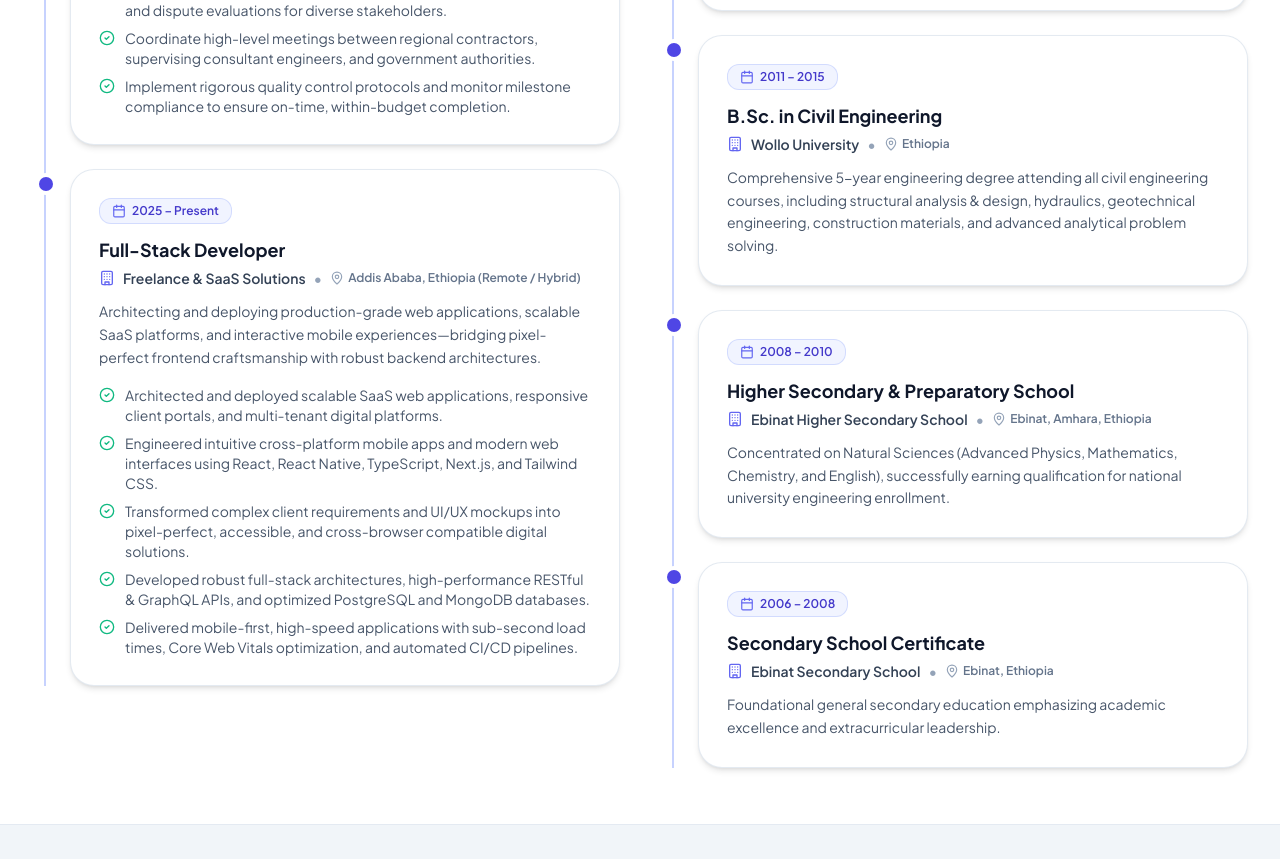
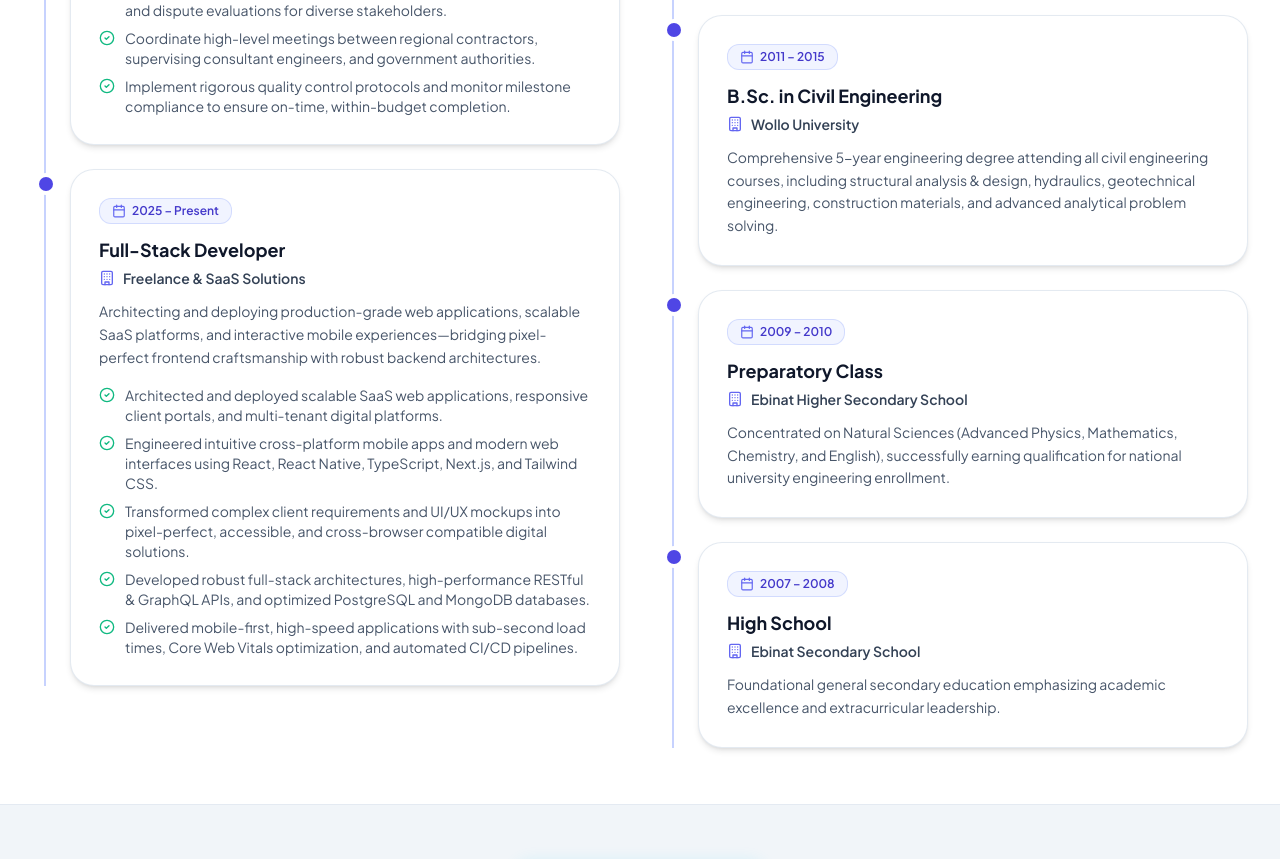
Before and after one commit to meseretshumye/Resume, a React (Vite) app: page / in a window 1280 px wide. Shown: the part 3920-4779 px from the top of the page. Built offline with nearby package versions, Linux system fonts and the light colour scheme.

Commit message:
feat(education): update preparatory and high school titles/dates and remove locations from all cards

```diff
--- a/src/components/ExperienceEducation.jsx
+++ b/src/components/ExperienceEducation.jsx
@@ -3,7 +3,6 @@ import {
   Briefcase,
   GraduationCap,
   Calendar,
-  MapPin,
   CheckCircle2,
   Building,
   Download
@@ -114,11 +113,6 @@ export default function ExperienceEducation({ experience = [], education = [], o
                       <div className="flex items-center gap-2 text-sm font-semibold text-slate-700 dark:text-slate-300 mt-1 mb-3">
                         <Building className="w-4 h-4 text-indigo-500 dark:text-sky-400" />
                         <span>{item.company}</span>
-                        <span className="text-slate-400 dark:text-slate-600">•</span>
-                        <span className="text-xs text-slate-500 dark:text-slate-400 flex items-center gap-1">
-                          <MapPin className="w-3.5 h-3.5 text-slate-400" />
-                          {item.location}
-                        </span>
                       </div>
 
                       <p className="text-sm text-slate-600 dark:text-slate-300 mb-4 leading-relaxed">
@@ -176,11 +170,6 @@ export default function ExperienceEducation({ experience = [], education = [], o
                       <div className="flex items-center gap-2 text-sm font-semibold text-slate-700 dark:text-slate-300 mt-1 mb-3">
                         <Building className="w-4 h-4 text-indigo-500 dark:text-sky-400" />
                         <span>{item.institution}</span>
-                        <span className="text-slate-400 dark:text-slate-600">•</span>
-                        <span className="text-xs text-slate-500 dark:text-slate-400 flex items-center gap-1">
-                          <MapPin className="w-3.5 h-3.5 text-slate-400" />
-                          {item.location}
-                        </span>
                       </div>
 
                       <p className="text-sm text-slate-600 dark:text-slate-300 leading-relaxed">
--- a/src/data/resumeData.js
+++ b/src/data/resumeData.js
@@ -184,20 +184,20 @@ export const resumeData = {
     },
     {
       id: "edu-2",
-      degree: "Higher Secondary & Preparatory School",
+      degree: "Preparatory Class",
       institution: "Ebinat Higher Secondary School",
       location: "Ebinat, Amhara, Ethiopia",
-      period: "2008 – 2010",
+      period: "2009 – 2010",
       grade: "University Qualification Standing",
       description: "Concentrated on Natural Sciences (Advanced Physics, Mathematics, Chemistry, and English), successfully earning qualification for national university engineering enrollment.",
       skillsAcquired: ["Natural Sciences", "Advanced Mathematics", "Analytical Thinking", "Scientific Methodology"]
     },
     {
       id: "edu-3",
-      degree: "Secondary School Certificate",
+      degree: "High School",
       institution: "Ebinat Secondary School",
       location: "Ebinat, Ethiopia",
-      period: "2006 – 2008",
+      period: "2007 – 2008",
       grade: "Exemplary Academic Record",
       description: "Foundational general secondary education emphasizing academic excellence and extracurricular leadership.",
       skillsAcquired: ["Foundational Mathematics", "Information Technology", "Communication Skills"]
```
